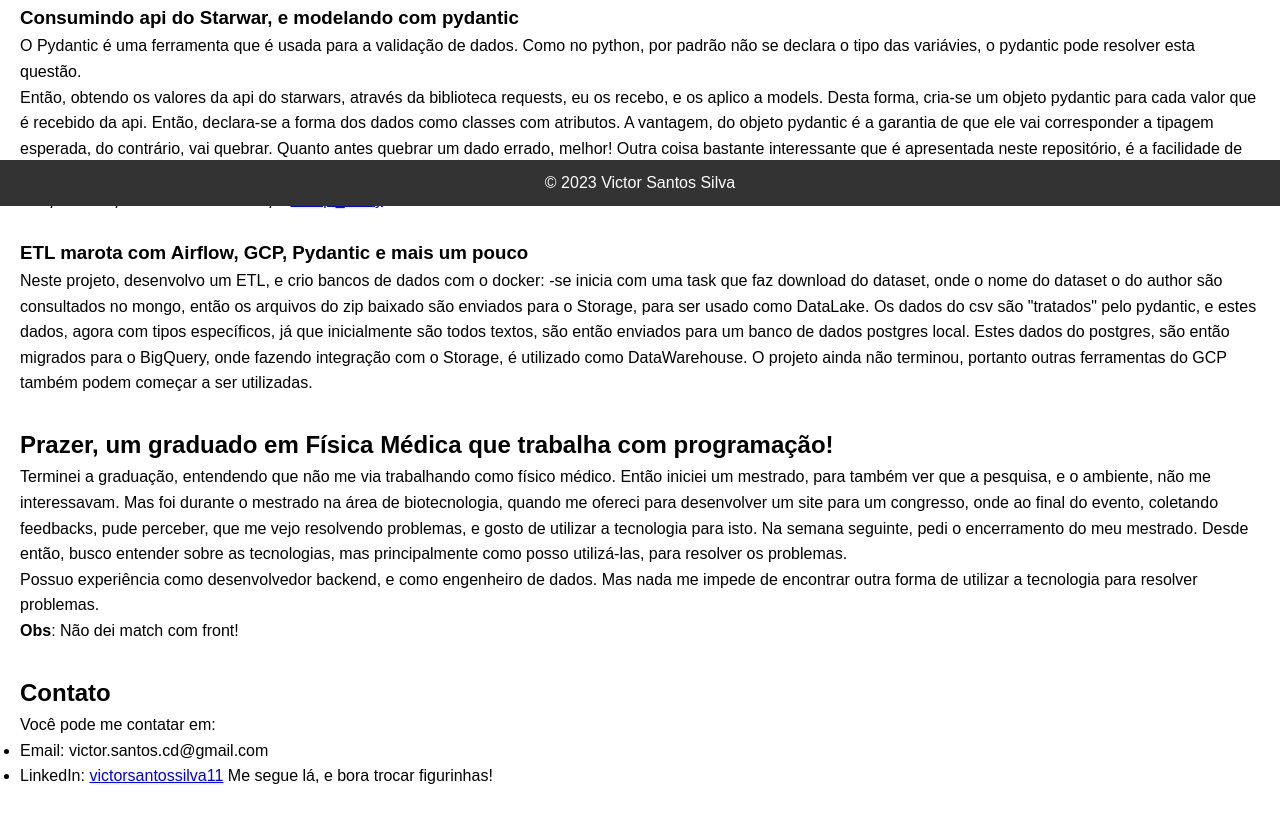
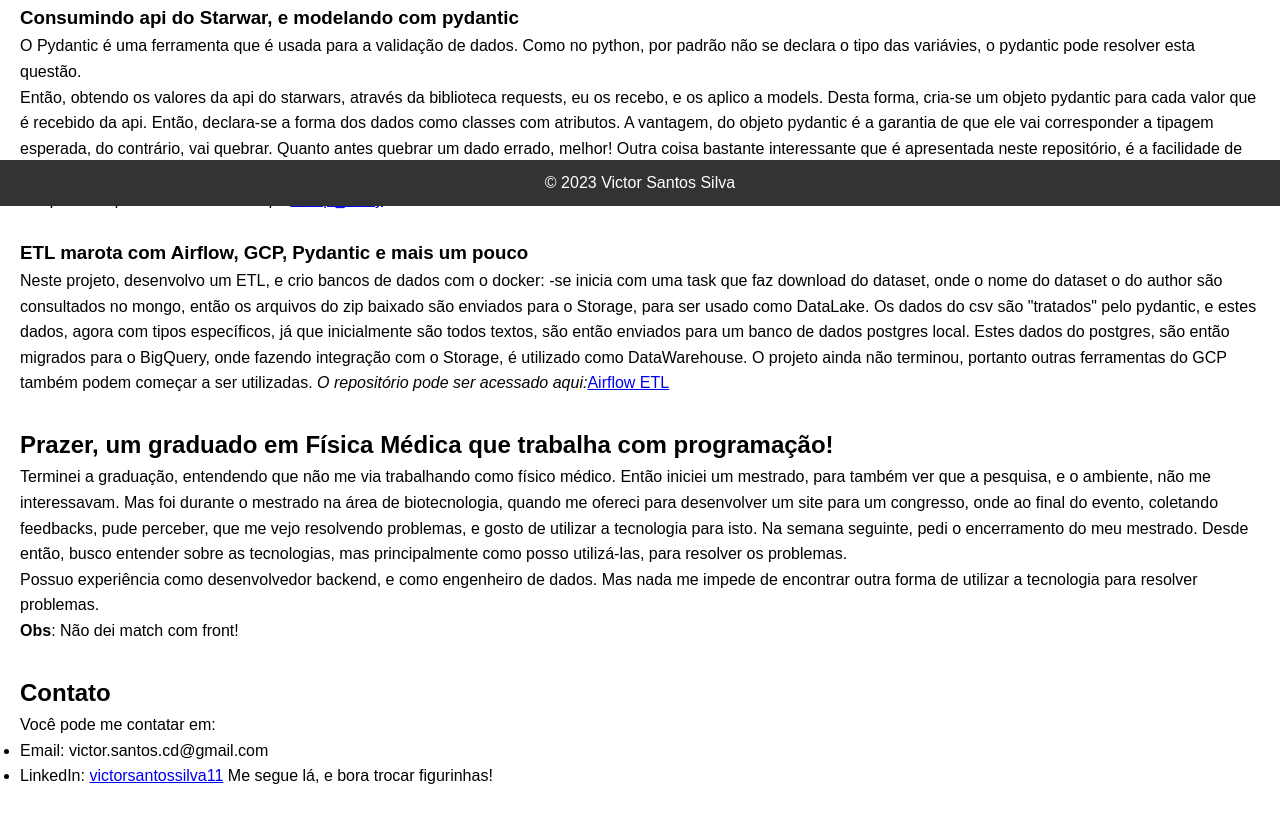
Before and after one commit to DadosComCafe/DadosComCafe.github.io, a plain HTML site: page index.html in a window 1280 px wide. Shown: the part 594-1416 px from the top of the page. Drawn offline with Linux system fonts and the light colour scheme.

Commit message:
add link to access repository

```diff
--- a/index.html
+++ b/index.html
@@ -59,6 +59,7 @@
                 zip baixado são enviados para o Storage, para ser usado como DataLake. Os dados do csv são "tratados" pelo pydantic, e estes dados, agora com tipos específicos, já que inicialmente são todos textos, são então enviados para um banco de
                 dados postgres local. Estes dados do postgres, são então migrados para o BigQuery, onde fazendo integração com o Storage, é utilizado como DataWarehouse. O projeto ainda não terminou, portanto outras ferramentas do GCP também podem começar a ser
                 utilizadas.
+                <i>O repositório pode ser acessado aqui:<a href="https://github.com/DadosComCafe/ETL-Airflow"></i>Airflow ETL</a>
             </p>
         </li>
       </ul>
```
